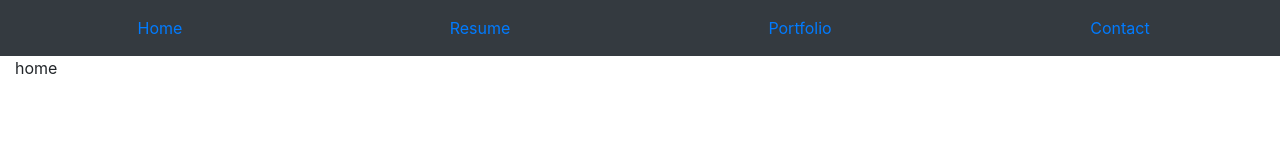
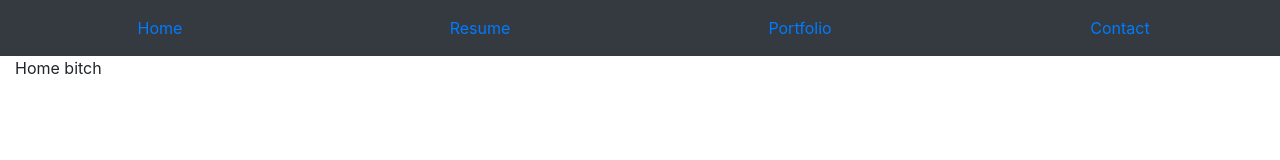
Before and after one commit to zlind1/my-website, a React (Create React App) app: page / in a window 1280 px wide. Shown: the top 160 px of the page. Built offline with nearby package versions, Linux system fonts and the light colour scheme.

Commit message:
added home component

```diff
--- a/src/App.js
+++ b/src/App.js
@@ -3,6 +3,7 @@ import {Container} from 'react-bootstrap';
 import {Route} from 'react-router-dom';
 
 import TopBar from './TopBar.js';
+import Home from './Home.js';
 import Resume from './Resume.js';
 import Contact from './Contact.js';
 
@@ -11,7 +12,7 @@ function App() {
     <Container fluid>
       <TopBar />
       <Route exact path='/'>
-        home
+        <Home />
       </Route>
       <Route exact path='/resume'>
         <Resume />
--- /dev/null
+++ b/src/Home.js
@@ -0,0 +1,11 @@
+import React from 'react';
+
+function Home() {
+  return (
+    <>
+      Home bitch
+    </>
+  );
+}
+
+export default Home;
```
